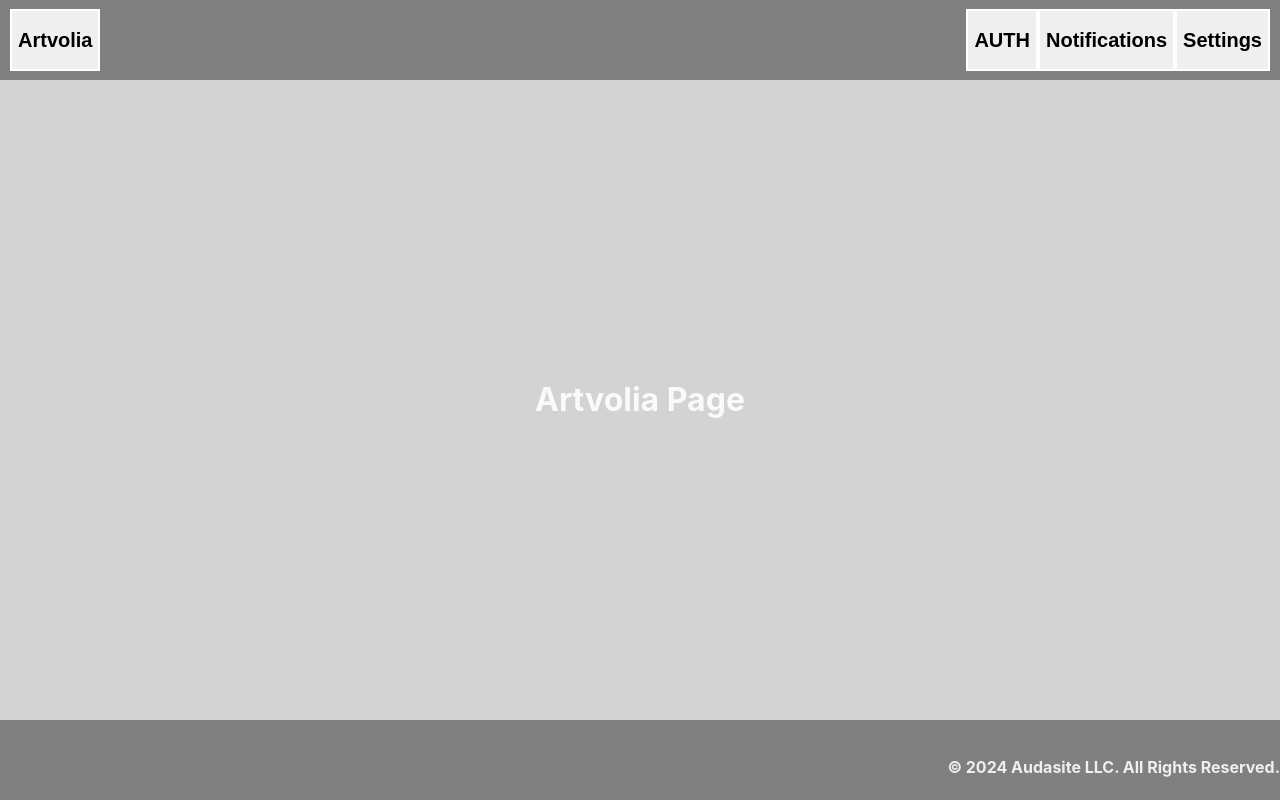
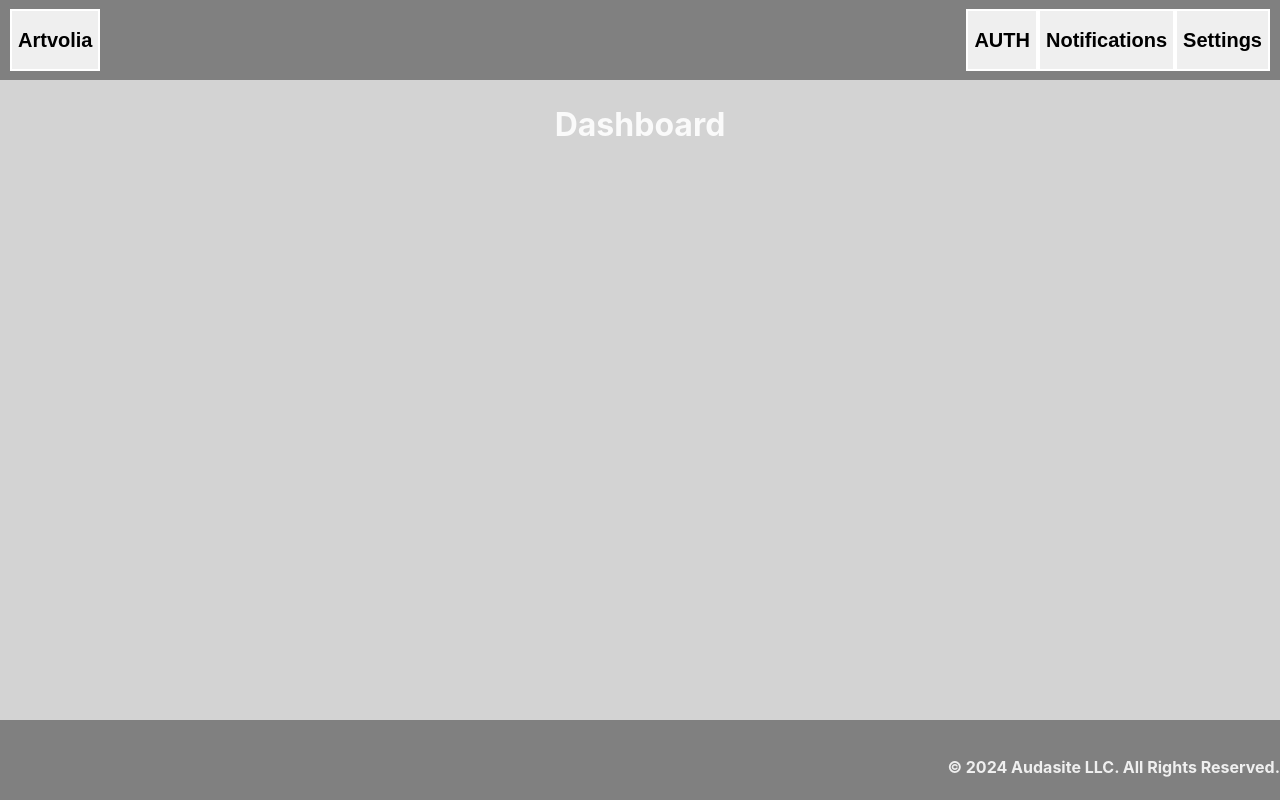
Before and after one commit to roryemagee1/artvolia-fe, a React (Vite) app: page / in a window 1280 px wide. Built offline with nearby package versions, Linux system fonts and the light colour scheme.

Commit message:
Add Routing template to App

```diff
--- a/src/app.component.tsx
+++ b/src/app.component.tsx
@@ -1,5 +1,6 @@
 import { JSX } from 'react';
 import './app.css'
+import { BrowserRouter, Routes, Route } from 'react-router-dom';
 
 import Header from '@src/features/ui/header/header.component.tsx';
 import Main from '@src/features/ui/main/main.component.tsx';
@@ -7,13 +8,19 @@ import Footer from '@src/features/ui/footer/footer.component.tsx';
 
 function App(): JSX.Element {
   return (
-    <>
+    <BrowserRouter>
       <Header />
       <Main>
-        <h1>Artvolia Page</h1>
+        <Routes>
+          <Route path="/" element={<h1>Dashboard</h1>}/>
+          <Route path="/posts" element={<h1>Posts</h1>}/>
+          <Route path="/profile" element={<h1>Profile</h1>}/>
+          <Route path="/settings" element={<h1>Settings</h1>}/>
+          <Route path="/login" element={<h1>Login</h1>}/>
+        </Routes>
       </Main>
       <Footer />
-    </>
+    </BrowserRouter>
   )
 }
 
--- a/src/features/ui/main/main.css
+++ b/src/features/ui/main/main.css
@@ -7,5 +7,5 @@ main {
   display: flex;
   flex-direction: row;
   justify-content: center;
-  align-items: center;
+  align-items: start;
 }
```
